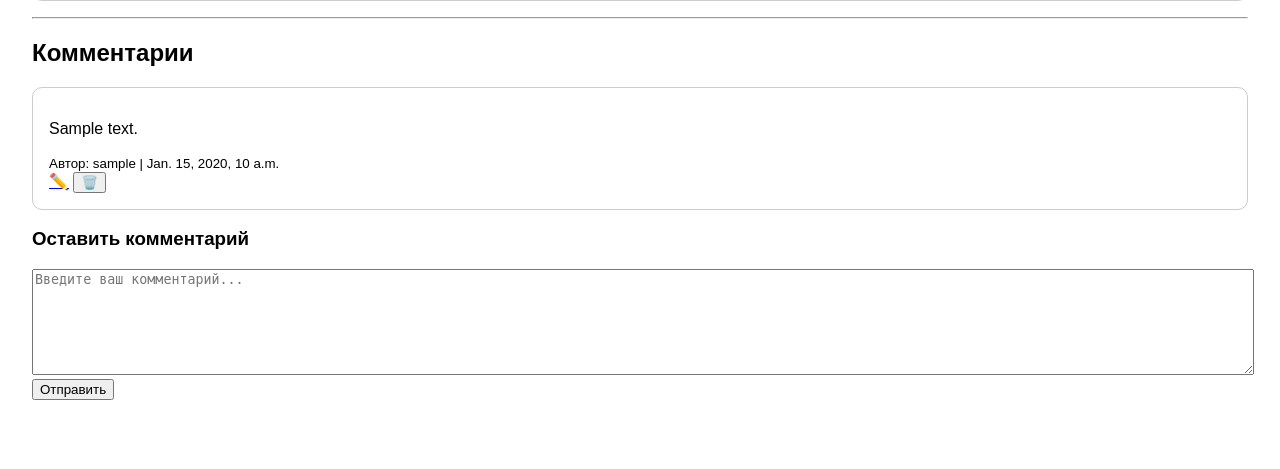
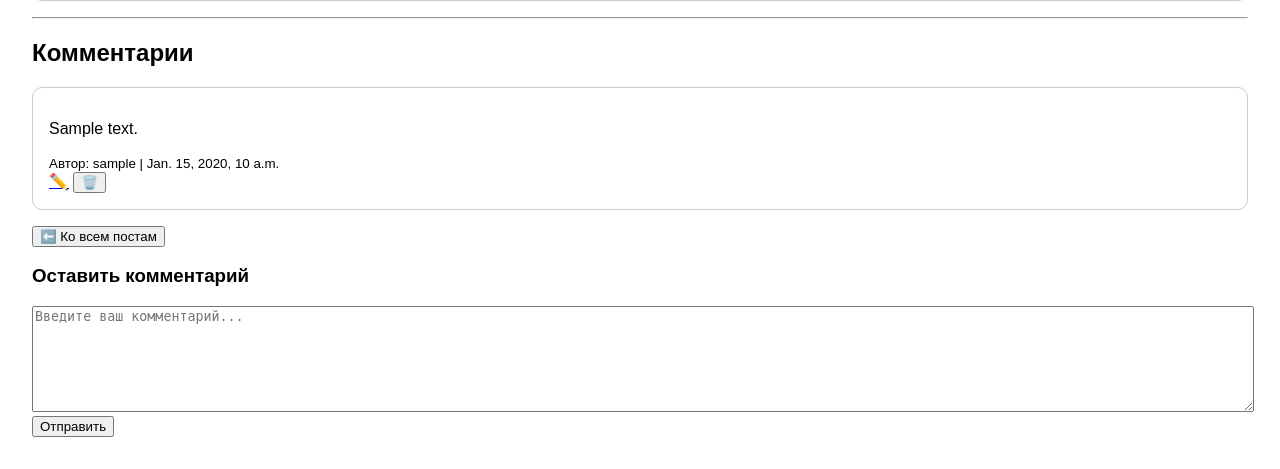
Before and after one commit to OlyaMilch/Django-forum, a Django app: page /post/1/ in a window 1280 px wide. Shown: the part 625-1094 px from the top of the page. Before the commit the page ends 1025 px from the top, so only its background shows below. Run offline with Django 5.2, Linux system fonts and the light colour scheme; a user stored in the database is signed in; tables that the repository leaves empty hold one stand-in row (values such as "Sample post"); grey boxes marked "Sample" are stand-in pictures.

Commit message:
Add button to all posts

```diff
--- a/myproject/forum/templates/forum/post_detail.html
+++ b/myproject/forum/templates/forum/post_detail.html
@@ -57,6 +57,7 @@
     {% endif %}
 </div>
 
+
 <hr>
 
 <!-- Comments -->
@@ -74,6 +75,12 @@
             </form>
         {% endif %}
     </div>
+
+<div style="margin-bottom: 1rem;">
+    <a href="{% url 'post_list' %}">
+        <button type="button" class="button">⬅️ Ко всем постам</button>
+    </a>
+</div>
 {% empty %}
     <p>Пока нет комментариев.</p>
 {% endfor %}
```
